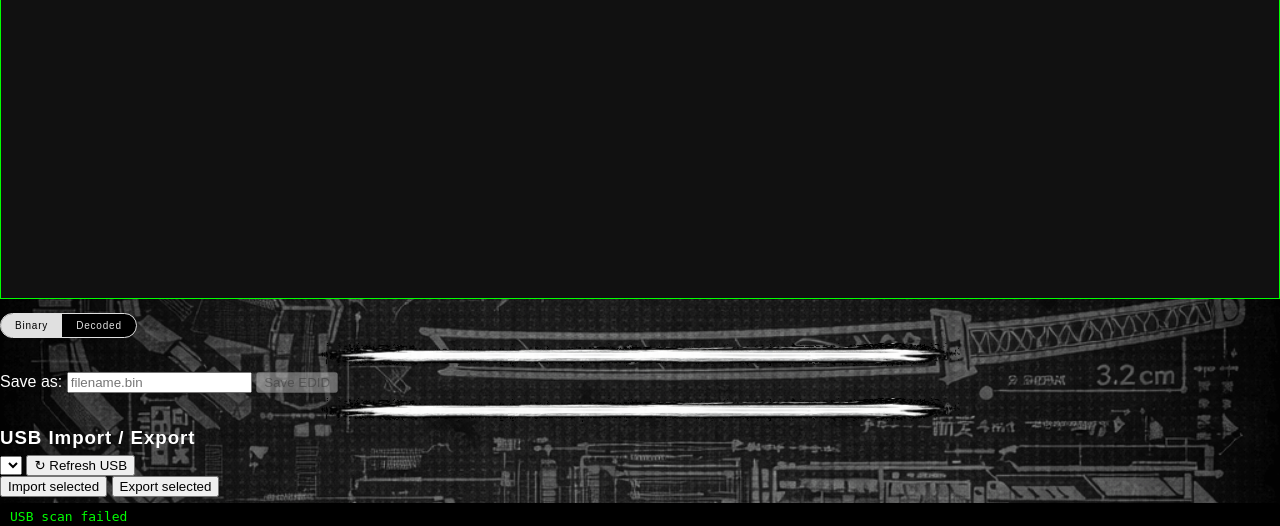
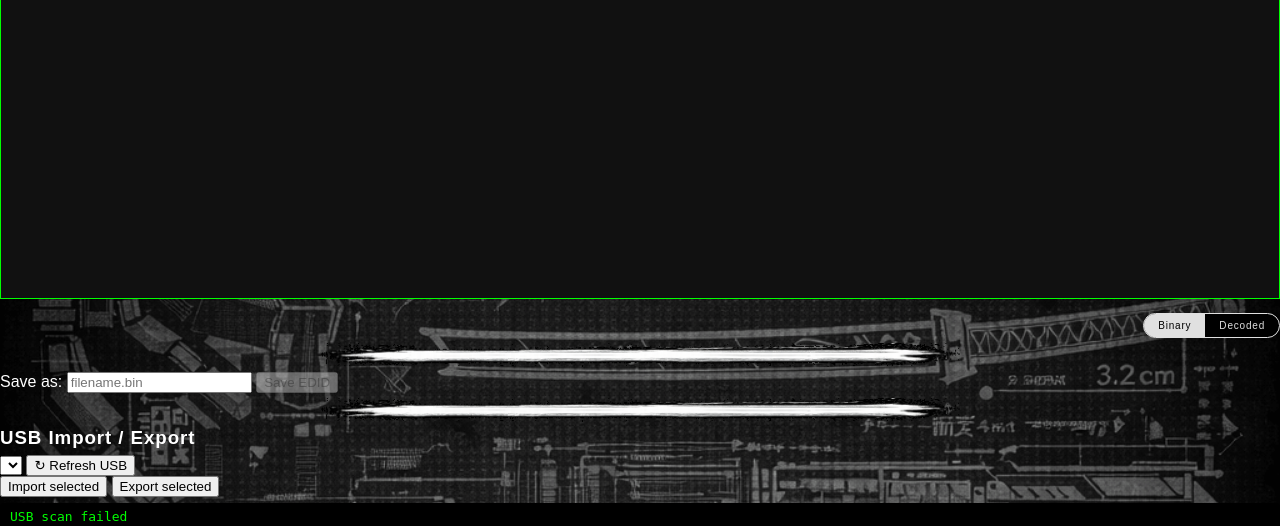
Before and after one commit to padge81/AmuseTechTools, a Flask app: page /edid in a window 1280 px wide. Shown: the part 214-740 px from the top of the page. Run offline with Flask 3, Linux system fonts and the light colour scheme; data that the repository does not hold is empty.

Commit message:
Update kiosk.css

```diff
--- a/frontend/static/css/kiosk.css
+++ b/frontend/static/css/kiosk.css
@@ -114,7 +114,7 @@ h3 {
     overflow: hidden;
     background: #000;
     font-family: monospace;
-	margin-left: right;
+	margin-left: auto;
 	letter-spacing: 0.08em;
     font-size: 10px;
 }
```
